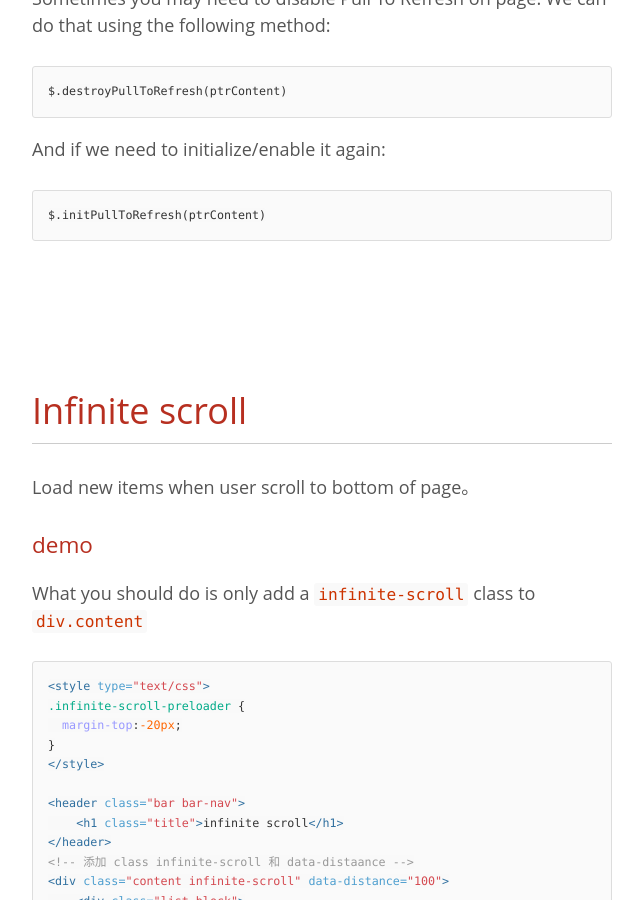
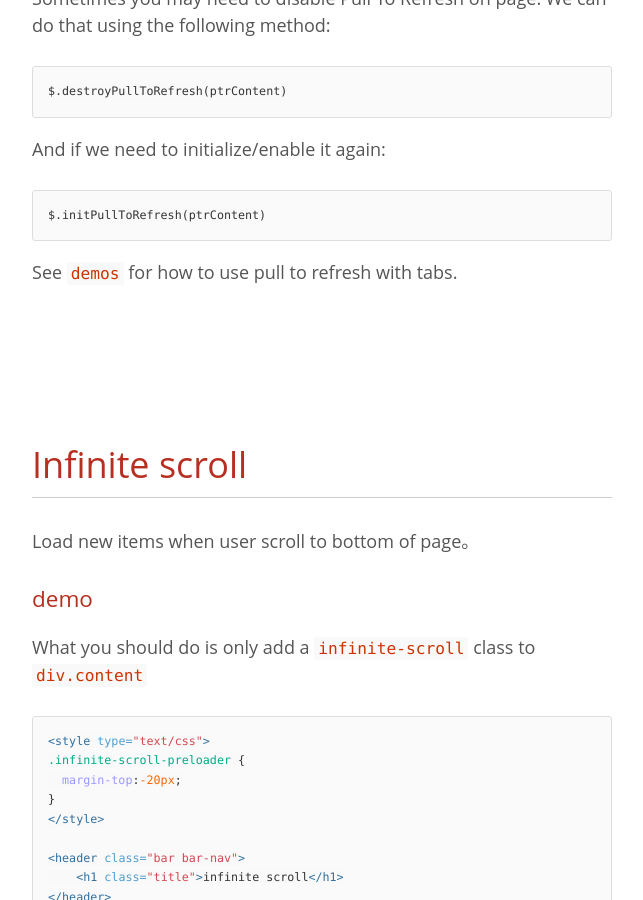
Before and after one commit to lihongxun945/light7-cn, a Jekyll site: the page built from docs/components.html, in a window 1280 px wide and 900 px high, scrolled down 70939 px. Shown: the whole window, without its empty margins (191-834 px from the left). Built offline with Jekyll 4.4.1, drawn with Linux system fonts in a browser that asks for light colours; a style sheet for code colours, icons or effects is not loaded.

Commit message:
add pull-to-refresh-container

```diff
--- a/docs/_includes/_components/pull-to-refresh.html
+++ b/docs/_includes/_components/pull-to-refresh.html
@@ -137,4 +137,6 @@
 $.initPullToRefresh(ptrContent)
 {% endhighlight %}
 
+<p>See <code>demos</code> for how to use pull to refresh with tabs.</p>
+
 </article>
--- a/docs/demos/ptr-infinite-tabs.html
+++ b/docs/demos/ptr-infinite-tabs.html
@@ -17,7 +17,7 @@
       <a href="#tab3" class="tab-link button">Girls</a>
     </div>
 
-    <div class="tabs">
+    <div class="tabs pull-to-refresh-container">
       <div id="tab1" class="tab active pull-to-refresh-content infinite-scroll">
         <div class="pull-to-refresh-layer">
           <div class="preloader"></div>
```
Also changed, not shown: less/pull-to-refresh.less (+8 -0 lines), less/tabs.less (+1 -6 lines).
